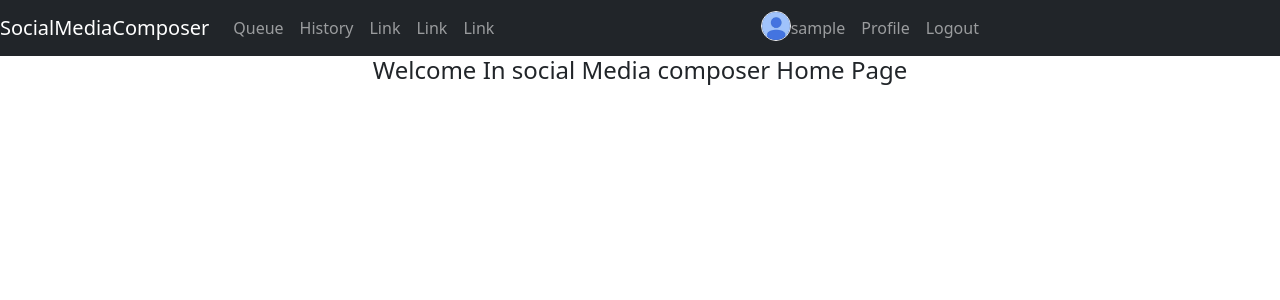
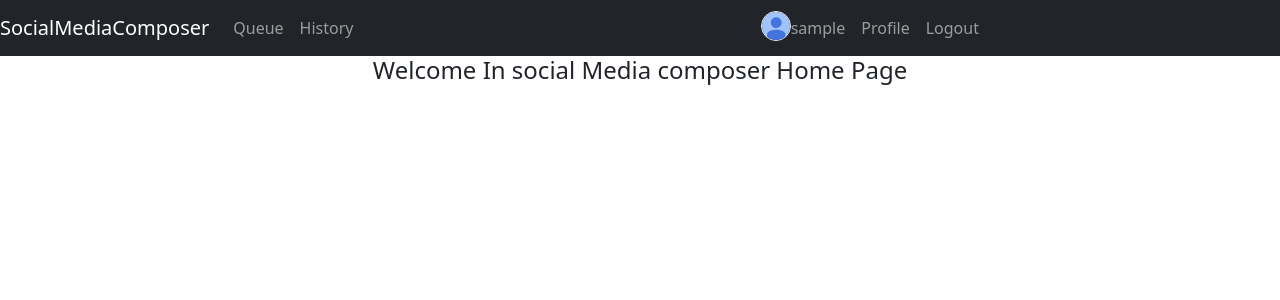
Before and after one commit to Christophe-Dupin/socialmediacomposerOC, a Django app: page / in a window 1280 px wide. Shown: the top 300 px of the page. Run offline with Django 3.2, Linux system fonts and the light colour scheme; the visitor is signed in with stand-in values (Sample User, id 1); some libraries are stand-ins or nearby versions.

Commit message:
remove unused link in the navbar

```diff
--- a/backend/templates/base.html
+++ b/backend/templates/base.html
@@ -26,15 +26,6 @@
         </li>
         <li class="nav-item">
           <a class="nav-link" href="{% url 'all_posts_send' %}">History</a>
-        </li>
-        <li class="nav-item">
-          <a class="nav-link" href="#">Link</a>
-        </li>
-        <li class="nav-item">
-          <a class="nav-link" href="#">Link</a>
-        </li>
-        <li class="nav-item">
-          <a class="nav-link" href="#">Link</a>
         </li>
       </ul>
     </div>
```
Also changed, not shown: backend/app/media/image/testImage.jpeg.
